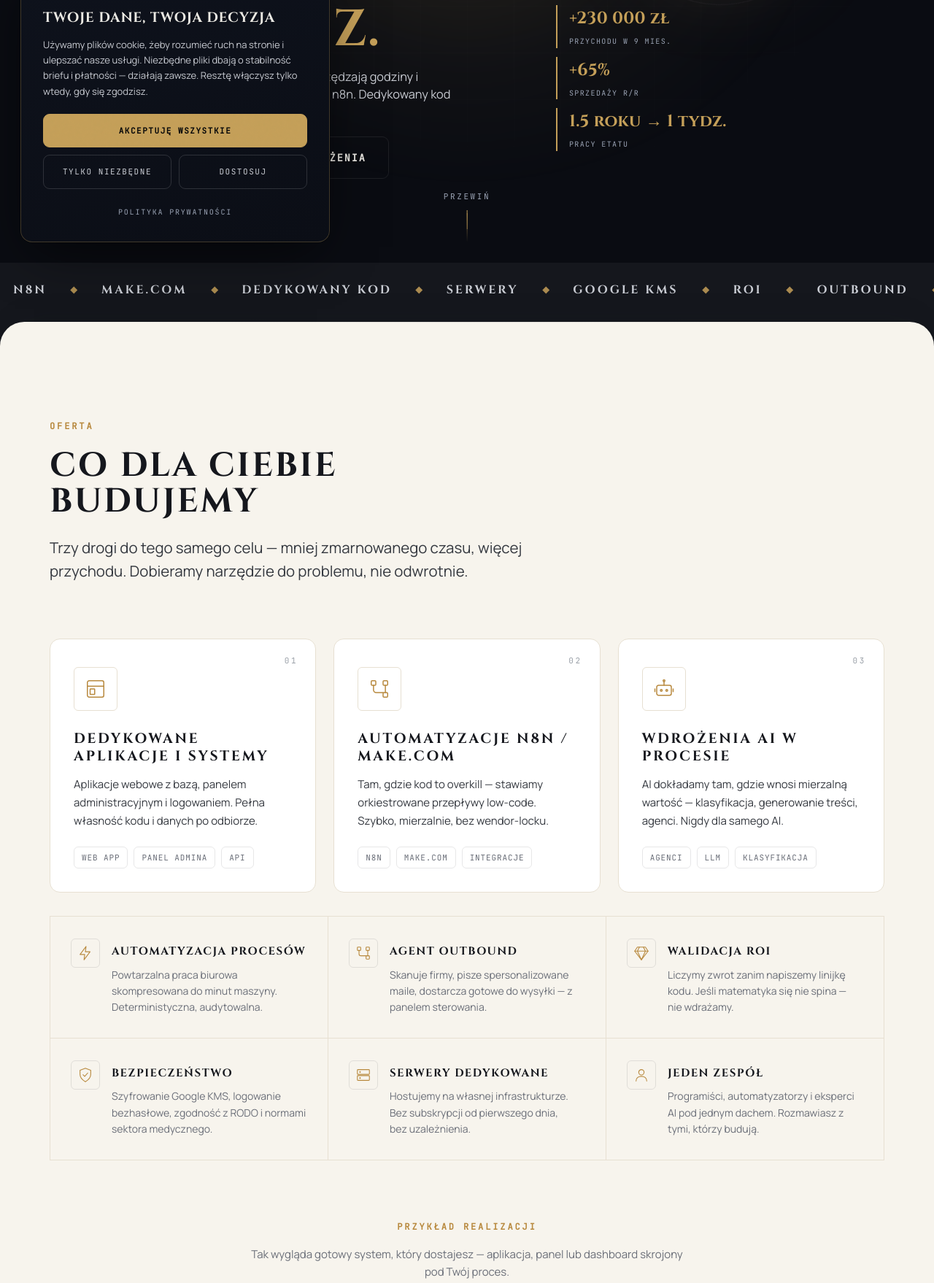
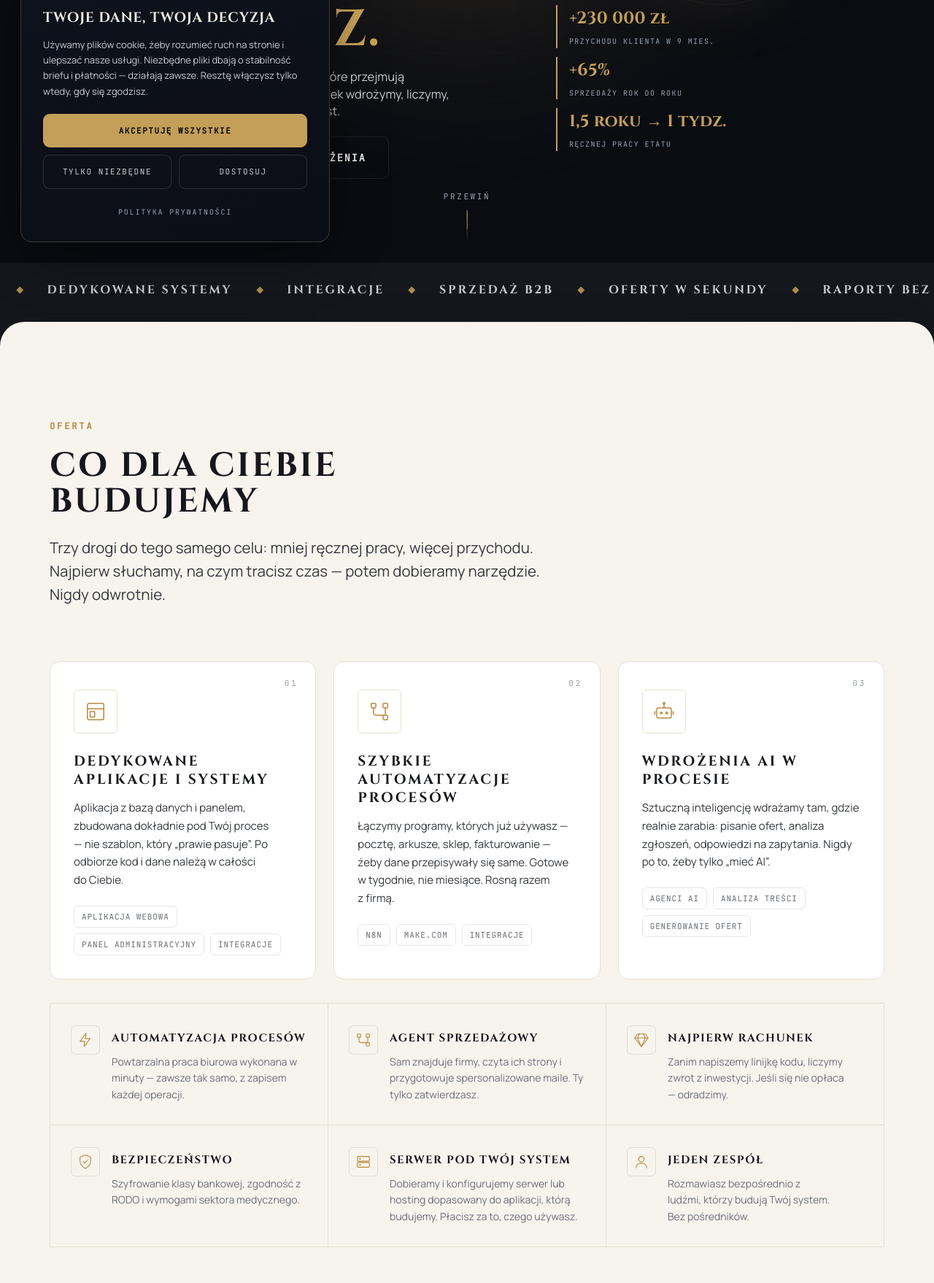
Before and after one commit to KamilKowalczuk/nobelion, an Astro site: page / in a window 1280 px wide. Shown: the part 440-2198 px from the top of the page at 73% size. Built offline with nearby package versions, Linux system fonts and the light colour scheme; Astro itself is replaced by a stand-in of ours; no server answers.

```diff
--- a/src/components/sections/Services.astro
+++ b/src/components/sections/Services.astro
@@ -118,7 +118,7 @@
     <div class="nb-showcase" data-reveal>
       <div class="nb-showcase__label">
         <span class="eyebrow">Przykład realizacji</span>
-        <p class="nb-showcase__cap">Tak wygląda gotowy system, który dostajesz — aplikacja, panel lub dashboard skrojony pod Twój proces.</p>
+        <p class="nb-showcase__cap">Tak wygląda system, który dostajesz: aplikacja z panelem, skrojona pod Twój proces. Nie szablon.</p>
       </div>
 
       <div class="nb-showcase__frame">
--- a/src/data/content.ts
+++ b/src/data/content.ts
@@ -9,25 +9,25 @@
 
 export const siteConfig = {
     title: "NOBELION | Automatyzacje AI i Systemy dla Firm",
-    description: "Projektujemy automatyzacje AI i strony internetowe dla firm, które chcą rosnąć bez zatrudniania kolejnych ludzi. Brief w 2 minuty, plan i wycena w 24 godziny.",
+    description: "Projektujemy automatyzacje AI i dedykowane systemy dla firm, które chcą rosnąć bez zatrudniania kolejnych osób. Brief w 2 minuty, konkretna wycena w 24 godziny.",
     email: "kontakt@nobelion.pl",
     phone: "",
     url: "https://nobelion.pl"
 }
 
 export const heroData = {
-    line1: "Oddajemy ci czas,",
+    line1: "Oddajemy Ci czas,",
     line2: "którego nie wiedziałeś,",
     line3: "że tracisz.",
-    subheading: "Projektujemy automatyzacje i aplikacje, które oszczędzają godziny i podnoszą przychód. AI lub bez. Własne serwery lub n8n. Dedykowany kod lub make.com.",
-    microTagline: "Architekci automatyzacji · 2026",
+    subheading: "Budujemy automatyzacje i dedykowane systemy, które przejmują powtarzalną pracę Twojego zespołu. Zanim cokolwiek wdrożymy, liczymy, czy inwestycja się zwróci — jeśli nie, powiemy wprost.",
+    microTagline: "Architekci automatyzacji",
     scrollText: "Przewiń",
     primaryCta: { label: "Wypełnij brief", href: "#brief" },
-    secondaryCta: { label: "Zobacz wdrożenia", href: "#cases" },
+    secondaryCta: { label: "Zobacz wdrożenia", href: "#wdrozenia" },
     stripe: [
-        { k: "+230 000 zł", v: "przychodu w 9 mies." },
-        { k: "+65%", v: "sprzedaży r/r" },
-        { k: "1.5 roku → 1 tydz.", v: "pracy etatu" }
+        { k: "+230 000 zł", v: "przychodu klienta w 9 mies." },
+        { k: "+65%", v: "sprzedaży rok do roku" },
+        { k: "1,5 roku → 1 tydz.", v: "ręcznej pracy etatu" }
     ]
 }
 
@@ -56,27 +56,27 @@
 export const servicesData = {
     sectionLabel: "OFERTA",
     heading: "CO DLA CIEBIE BUDUJEMY",
-    subheading: "Trzy drogi do tego samego celu — mniej zmarnowanego czasu, więcej przychodu. Dobieramy narzędzie do problemu, nie odwrotnie.",
+    subheading: "Trzy drogi do tego samego celu: mniej ręcznej pracy, więcej przychodu. Najpierw słuchamy, na czym tracisz czas — potem dobieramy narzędzie. Nigdy odwrotnie.",
     pillars: [
-        { id: "01", name: "Dedykowane aplikacje i systemy", lead: "Aplikacje webowe z bazą, panelem administracyjnym i logowaniem.", body: "Pełna własność kodu i danych po odbiorze.", deliverables: ["Web app", "Panel admina", "API"], outcome: "Praca dwóch ludzi, którą wykonuje system." },
-        { id: "02", name: "Automatyzacje n8n / make.com", lead: "Tam, gdzie kod to overkill — stawiamy orkiestrowane przepływy low-code.", body: "Szybko, mierzalnie, bez wendor-locku.", deliverables: ["n8n", "make.com", "Integracje"], outcome: "Cyfrowa twarz firmy, która przynosi konkretne leady." },
-        { id: "03", name: "Wdrożenia AI w procesie", lead: "AI dokładamy tam, gdzie wnosi mierzalną wartość — klasyfikacja, generowanie treści, agenci.", body: "Nigdy dla samego AI.", deliverables: ["Agenci", "LLM", "Klasyfikacja"], outcome: "Narzędzie, którego nikt poza Tobą nie ma." }
+        { id: "01", name: "Dedykowane aplikacje i systemy", lead: "Aplikacja z bazą danych i panelem, zbudowana dokładnie pod Twój proces — nie szablon, który „prawie pasuje”.", body: "Po odbiorze kod i dane należą w całości do Ciebie.", deliverables: ["Aplikacja webowa", "Panel administracyjny", "Integracje"], outcome: "Praca dwóch osób, którą wykonuje system." },
+        { id: "02", name: "Szybkie automatyzacje procesów", lead: "Łączymy programy, których już używasz — pocztę, arkusze, sklep, fakturowanie — żeby dane przepisywały się same.", body: "Gotowe w tygodnie, nie miesiące. Rosną razem z firmą.", deliverables: ["n8n", "make.com", "Integracje"], outcome: "Zamówienie obsłużone w minutę zamiast w kwadrans." },
+        { id: "03", name: "Wdrożenia AI w procesie", lead: "Sztuczną inteligencję wdrażamy tam, gdzie realnie zarabia: pisanie ofert, analiza zgłoszeń, odpowiedzi na zapytania.", body: "Nigdy po to, żeby tylko „mieć AI”.", deliverables: ["Agenci AI", "Analiza treści", "Generowanie ofert"], outcome: "Narzędzie, którego nie ma Twoja konkurencja." }
     ]
 }
 
 export const capabilitiesData = [
-    { icon: "lightning", title: "Automatyzacja procesów", desc: "Powtarzalna praca biurowa skompresowana do minut maszyny. Deterministyczna, audytowalna." },
-    { icon: "workflow",  title: "Agent outbound", desc: "Skanuje firmy, pisze spersonalizowane maile, dostarcza gotowe do wysyłki — z panelem sterowania." },
-    { icon: "diamond",   title: "Walidacja ROI", desc: "Liczymy zwrot zanim napiszemy linijkę kodu. Jeśli matematyka się nie spina — nie wdrażamy." },
-    { icon: "shield",    title: "Bezpieczeństwo", desc: "Szyfrowanie Google KMS, logowanie bezhasłowe, zgodność z RODO i normami sektora medycznego." },
-    { icon: "server",    title: "Serwery dedykowane", desc: "Hostujemy na własnej infrastrukturze. Bez subskrypcji od pierwszego dnia, bez uzależnienia." },
-    { icon: "user",      title: "Jeden zespół", desc: "Programiści, automatyzatorzy i eksperci AI pod jednym dachem. Rozmawiasz z tymi, którzy budują." }
+    { icon: "lightning", title: "Automatyzacja procesów", desc: "Powtarzalna praca biurowa wykonana w minuty — zawsze tak samo, z zapisem każdej operacji." },
+    { icon: "workflow",  title: "Agent sprzedażowy", desc: "Sam znajduje firmy, czyta ich strony i przygotowuje spersonalizowane maile. Ty tylko zatwierdzasz." },
+    { icon: "diamond",   title: "Najpierw rachunek", desc: "Zanim napiszemy linijkę kodu, liczymy zwrot z inwestycji. Jeśli się nie opłaca — odradzimy." },
+    { icon: "shield",    title: "Bezpieczeństwo", desc: "Szyfrowanie klasy bankowej, zgodność z RODO i wymogami sektora medycznego." },
+    { icon: "server",    title: "Serwer pod Twój system", desc: "Dobieramy i konfigurujemy serwer lub hosting dopasowany do aplikacji, którą budujemy. Płacisz za to, czego używasz." },
+    { icon: "user",      title: "Jeden zespół", desc: "Rozmawiasz bezpośrednio z ludźmi, którzy budują Twój system. Bez pośredników." }
 ]
 
 export const statsData = [
-    { pre: "+", value: "230", suffix: "k zł", label: "przychodu wygenerowanego\nw 9 miesiącach" },
-    { pre: "+", value: "65", suffix: "%", label: "wzrost sprzedaży r/r\nklinika medyczna" },
-    { pre: "", value: "1", suffix: "tydz.", label: "zamiast 1.5 roku\npracy etatu" }
+    { pre: "+", value: "230", suffix: "k zł", label: "przychodu klienta\nw 9 miesięcy" },
+    { pre: "+", value: "65", suffix: "%", label: "wzrostu sprzedaży\nrok do roku" },
+    { pre: "", value: "1", suffix: "tydz.", label: "zamiast 1,5 roku\nręcznej pracy" }
 ]
 
 export const examplesData = {
@@ -94,28 +94,28 @@
     closing: "I dziesiątki innych. Twój pomysł też się tu zmieści."
 }
 
-export const marqueeWords = ["Automatyzacja", "AI", "n8n", "make.com", "Dedykowany kod", "Serwery", "Google KMS", "ROI", "Outbound", "Integracje"]
+export const marqueeWords = ["Automatyzacje", "Sztuczna inteligencja", "Dedykowane systemy", "Integracje", "Sprzedaż B2B", "Oferty w sekundy", "Raporty bez klikania", "Bezpieczeństwo danych", "Zwrot z inwestycji", "Mniej ręcznej pracy"]
 
 export const casesData = {
     sectionLabel: "Wdrożenia",
     heading: "Liczby, które się obroniły",
-    subheading: "Realne, wdrożone projekty. Każdy mierzony twardym wynikiem: godziny pracy, przychód, błędy.",
+    subheading: "Trzy wdrożenia, trzy twarde wyniki. Bez retuszu — tak to wygląda u klientów.",
     items: [
-        { id: "01", image: showcaseSalesEngine, kicker: "Klinika medyczna · Silnik sprzedaży", title: "+65% sprzedaży rok do roku", metric: "+230 000 zł", metricLabel: "przychodu w 9 miesięcy", desc: "Dedykowana automatyzacja generująca leady, kwalifikująca pacjentów i synchronizująca kalendarz lekarzy.", steps: ["Audyt ścieżki pacjenta", "Silnik leadów + kwalifikacja", "Synchronizacja kalendarza", "Pomiar i optymalizacja"] },
-        { id: "02", image: showcaseBackOffice, kicker: "Klinika medyczna · Back-office", title: "1.5 roku pracy → 1 tydzień", metric: "~98%", metricLabel: "mniej czasu operacyjnego", desc: "Proces, który zająłby etatowi 1.5 roku, skompresowany do tygodnia czasu maszyny. Pełna ścieżka audytu w bazie.", steps: ["Mapowanie procesu", "Automatyzacja przepływu", "Ścieżka audytu w bazie", "Przekazanie zespołowi"] },
-        { id: "03", image: showcaseOutboundAgent, kicker: "Produkt własny · Agent outbound", title: "Outbound, który pisze sam", metric: "24/7", metricLabel: "autonomicznej pracy", desc: "System sam szuka firm, skanuje ich strony i pisze spersonalizowane maile. Strona, panel, baza i KMS pod jedną domeną.", steps: ["Wyszukiwanie firm", "Scraping i analiza", "Personalizacja maili", "Gotowe drafty w skrzynce"] }
+        { id: "01", image: showcaseSalesEngine, kicker: "Klinika medyczna · Powroty pacjentek", title: "+65% sprzedaży rok do roku", metric: "+230 000 zł", metricLabel: "przychodu w 9 miesięcy", desc: "Baza 100 000 pacjentek pilnuje się sama. System pamięta, kiedy każda z nich może wrócić na badanie, i na dwa miesiące przed terminem podaje rejestracji gotową listę do obdzwonienia. Wcześniej ten proces nie istniał — był niemożliwy do ogarnięcia w Excelu.", steps: ["Audyt ścieżki pacjentki", "System przypomnień w bazie", "Gotowe listy dla rejestracji", "Pomiar wyników co miesiąc"] },
+        { id: "02", image: showcaseBackOffice, kicker: "Klinika medyczna · Weryfikacja NFZ", title: "1,5 roku pracy → 1 tydzień", metric: "2000/h", metricLabel: "rekordów sprawdza system — pracownik 120 dziennie", desc: "Pracownik sprawdzał ręcznie 120 uprawnień dziennie w rządowym portalu NFZ. System sprawdza 2000 na godzinę i sam nanosi wyniki do bazy. Zespół dzwoni tylko do osób, którym badanie faktycznie przysługuje — zamiast tracić czas na odmowy.", steps: ["Mapowanie procesu", "Automat w portalu NFZ", "Wyniki prosto do bazy", "Przekazanie zespołowi"] },
+        { id: "03", image: showcaseOutboundAgent, kicker: "Produkt własny · Agent sprzedaży", title: "Sprzedaż, która pisze się sama", metric: "24/7", metricLabel: "pracy bez udziału człowieka", desc: "System sam znajduje firmy, czyta ich strony i przygotowuje spersonalizowane maile — kilkanaście dziennie, każdego dnia, także w weekendy. Handlowiec zaczyna pracę od gotowych wiadomości w skrzynce, zamiast od godzin szukania kontaktów.", steps: ["Wyszukiwanie firm", "Analiza ich stron", "Personalizowane maile", "Gotowe wiadomości w skrzynce"] }
     ]
 }
 
 export const processData = {
     sectionLabel: "PROCES",
     heading: "JAK WYGLĄDA WSPÓŁPRACA",
-    subheading: "Każdy etap ma checkpoint, na którym możesz wcisnąć stop. Bez niespodzianek, bez ukrytych kosztów.",
+    subheading: "Cztery etapy, zero niespodzianek. Po każdym możesz powiedzieć stop — bez kar i bez tłumaczenia się.",
     steps: [
-        { n: "01", title: "Brief i audyt", time: "3–5 dni", desc: "Wypełniasz brief, my audytujemy proces i liczymy ROI. Dostajesz wycenę zakresu i rekomendację narzędzia." },
-        { n: "02", title: "Projekt rozwiązania", time: "Tydzień", desc: "Projektujemy architekturę, ustalamy kamienie milowe i mierniki sukcesu. Decyzję podejmujesz na konkretach." },
-        { n: "03", title: "Wdrożenie", time: "1–10 tyg.", desc: "Budujemy etapami. Prosty proces n8n — 1–2 tygodnie. Dedykowany serwis z bazą i panelem — 4–10 tygodni." },
-        { n: "04", title: "Przekazanie", time: "Odbiór", desc: "Kod, dane i konta migrujemy do twojej organizacji. Bez vendor-locku. Utrzymujemy klientów, bo wracają." }
+        { n: "01", title: "Brief i audyt", time: "3–5 dni", desc: "Wypełniasz brief w kilka minut, własnymi słowami. My przyglądamy się procesowi, liczymy, ile firma na nim traci, i odsyłamy wycenę z konkretnym planem." },
+        { n: "02", title: "Projekt rozwiązania", time: "Tydzień", desc: "Pokazujemy, co dokładnie powstanie, w jakich etapach i po czym poznasz, że działa. Decyzję podejmujesz na konkretach, nie na obietnicach." },
+        { n: "03", title: "Wdrożenie", time: "1–10 tyg.", desc: "Budujemy etapami i na bieżąco pokazujemy postępy. Prosta automatyzacja: 1–2 tygodnie. System z bazą i panelem: 4–10 tygodni." },
+        { n: "04", title: "Przekazanie", time: "Odbiór", desc: "Kod, dane i dostępy przechodzą na Twoją firmę. Nic Cię z nami nie wiąże — klienci zostają, bo system zarabia, nie dlatego, że muszą." }
     ]
 }
 
@@ -135,29 +135,29 @@
 }
 
 export const faqData = [
-    { question: "Czy potrzebuję AI, żeby zautomatyzować firmę?", answer: "Nie. AI to jedno z pięciu narzędzi w naszym arsenale. Najlepsze automatyzacje są deterministyczne — uruchamiają się o tej samej godzinie, robią to samo, kosztują grosze. AI dokładamy tam, gdzie wnosi mierzalną wartość." },
-    { question: "Jak rozliczacie wdrożenie?", answer: "Stawka za projekt po wycenie zakresu. W złożonych implementacjach — kontrakt z kamieniami milowymi i procentem od zaoszczędzonych godzin lub wygenerowanego przychodu. Decyzję podejmujesz po audycie." },
-    { question: "Czy kod należy do mnie po wdrożeniu?", answer: "Tak. Kod, dane i konta migrujemy do twojej organizacji w momencie odbioru. Nie utrzymujemy klientów na smyczy — utrzymujemy ich, bo wracają." },
-    { question: "Jak długo trwa typowe wdrożenie?", answer: "Audyt 3–5 dni. Prosty proces n8n: 1–2 tygodnie. Dedykowany serwis z bazą i panelem: 4–10 tygodni. Każdy etap ma checkpoint, na którym możesz wcisnąć stop." },
-    { question: "Dla jakich firm pracujecie?", answer: "MŚP usługowe, e-commerce, kliniki i sektor medyczny oraz szeroko rozumiane B2B. Jeśli masz powtarzalny proces, który zjada czas — prawdopodobnie umiemy go zautomatyzować." }
+    { question: "Czy potrzebuję AI, żeby zautomatyzować firmę?", answer: "Nie. Najlepsze automatyzacje to często zwykłe, przewidywalne systemy: uruchamiają się o czasie, robią dokładnie to samo i kosztują grosze. Sztuczną inteligencję dokładamy tylko tam, gdzie przynosi policzalny zysk — nie dlatego, że jest modna." },
+    { question: "Jak rozliczacie wdrożenie?", answer: "Stała kwota za ustalony zakres — znasz ją przed startem, po audycie. Większe projekty dzielimy na etapy i płacisz po odbiorze każdego z nich. Możliwe też rozliczenie częściowo od efektu, np. od zaoszczędzonych godzin. Bez ukrytych kosztów." },
+    { question: "Czy kod należy do mnie po wdrożeniu?", answer: "Tak. Przy odbiorze przekazujemy kod, dane i wszystkie dostępy na Twoją firmę. Nie trzymamy klientów na smyczy — wracają, bo widzą wyniki." },
+    { question: "Jak długo trwa typowe wdrożenie?", answer: "Audyt: 3–5 dni. Prosta automatyzacja: 1–2 tygodnie. Dedykowany system z bazą i panelem: 4–10 tygodni. Po każdym etapie możesz powiedzieć stop." },
+    { question: "Nie znam się na technologii. Czy to problem?", answer: "Żaden. Brief jest po polsku, plan jest po polsku, a naszą rolą jest tłumaczenie trudnych rzeczy na język firmy. Wystarczy, że wiesz, co Cię uwiera w codziennej pracy — resztę sprawdzimy za Ciebie." }
 ]
 
 export const securityData = {
     sectionLabel: "Bezpieczeństwo",
     heading: "Zbudowane na zaufaniu",
-    subheading: "Pracujemy z danymi medycznymi i finansowymi. Standard bezpieczeństwa nie jest opcją — jest fundamentem.",
+    subheading: "Pracujemy z danymi medycznymi i finansowymi. Standard bezpieczeństwa nie jest u nas opcją — jest punktem wyjścia.",
     items: [
-        { icon: "lock",   title: "Szyfrowanie Google KMS", desc: "Klucze zarządzane przez Google Cloud KMS. Dane wrażliwe szyfrowane w spoczynku i w tranzycie." },
-        { icon: "shield", title: "Logowanie bezhasłowe", desc: "Magic-link i klucze sprzętowe zamiast haseł. Mniejsza powierzchnia ataku, mniej phishingu." },
-        { icon: "diamond",title: "Zgodność z RODO", desc: "Minimalizacja danych, prawo do usunięcia, rejestr czynności. Zgodność z normami sektora medycznego." },
-        { icon: "server", title: "Pełna ścieżka audytu", desc: "Każda operacja zapisana w bazie. Wiesz kto, co i kiedy — dla compliance i Twojego spokoju." }
+        { icon: "lock",   title: "Szyfrowanie klasy bankowej", desc: "Dane wrażliwe są zaszyfrowane podczas przechowywania i przesyłania. Kluczami zarządza Google Cloud." },
+        { icon: "shield", title: "Logowanie bez haseł", desc: "Jednorazowe linki i klucze sprzętowe zamiast haseł, które można wykraść albo zgubić." },
+        { icon: "diamond",title: "Zgodność z RODO", desc: "Zbieramy tylko niezbędne dane i zawsze wiemy, gdzie się znajdują. Spełniamy wymogi sektora medycznego." },
+        { icon: "server", title: "Pełna historia operacji", desc: "Każde działanie systemu zostaje zapisane. Zawsze wiesz, kto zrobił co i kiedy." }
     ]
 }
 
 export const contactData = {
     eyebrow: "ZACZYNAMY",
     heading: "OPISZ PROBLEM. RESZTĘ POLICZYMY MY.",
-    body: "Wypełnienie briefu zajmuje kilka minut. Po wysłaniu odzywamy się w ciągu 24 godzin roboczych. Nie sprzedajemy — rozmawiamy o tym, czy ma to sens.",
+    body: "Brief to kilka prostych pytań — wypełnisz go w parę minut, bez technicznego słownika. W ciągu 24 godzin roboczych dostaniesz konkrety: co da się zautomatyzować, ile to kosztuje i kiedy się zwróci. A jeśli uznamy, że to się nie opłaca — też powiemy wprost.",
     company: "NOBELION SP. Z O.O.",
     rows: [
       { k: "Adres", v: "ul. Pamiątkowa 2, 61-512 Poznań" },
```
